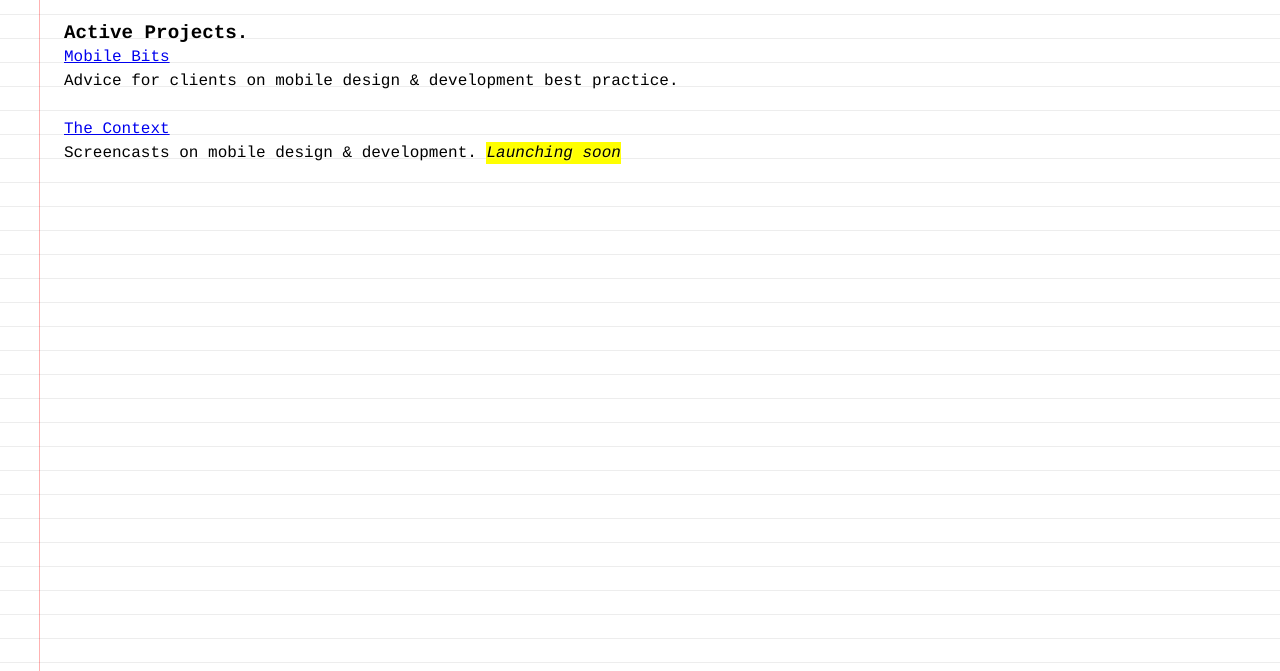
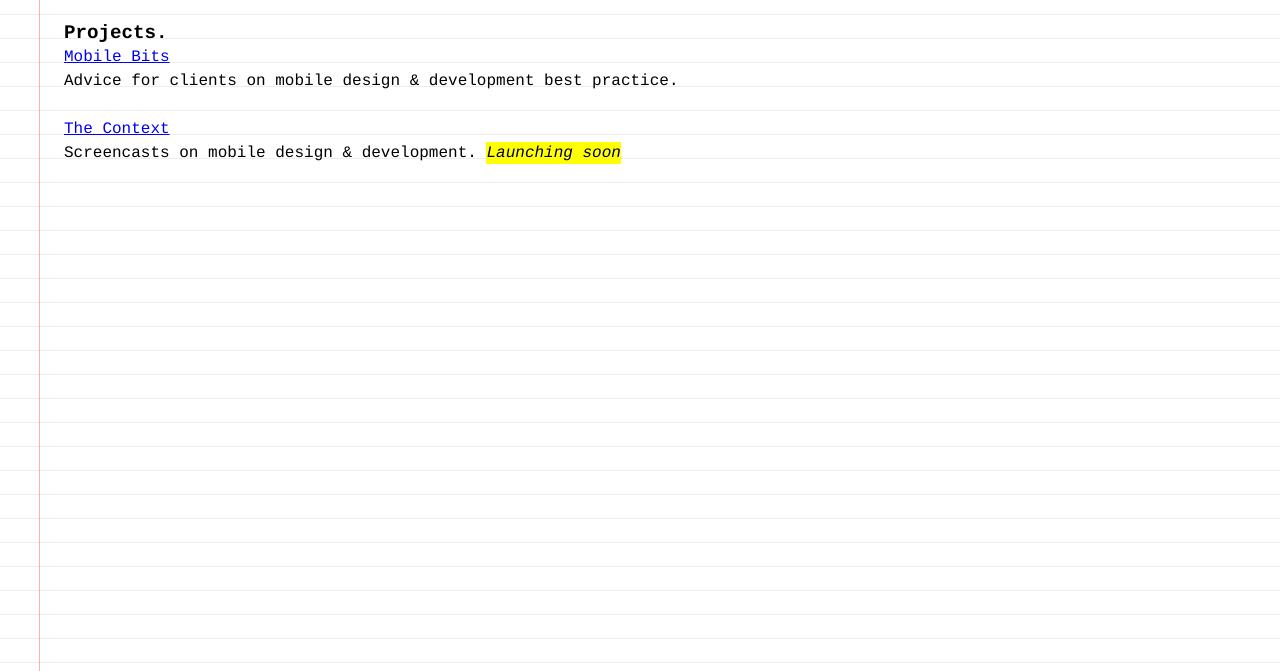
Before and after one commit to gleddy/gleddy.com, a plain HTML site: page index.html in a window 1280 px wide. Shown: the part 129-800 px from the top of the page. Drawn offline with Linux system fonts and the light colour scheme.

```diff
--- a/css/styles.less
+++ b/css/styles.less
@@ -20,7 +20,6 @@ margin-bottom: .2em;
 }
 h2 {
 font-size: 1.2em;
-/*margin-bottom: 1.3em;*/
 }
 h3 {
 font-size: 1em;
--- a/index.html
+++ b/index.html
@@ -21,7 +21,7 @@
 		<h1>Gleddy</h1>
 		<p><em>Mobile design director</em> at <a href="http://www.pinchzoom.com/gleddy">pinch/zoom</a>. Currently living in <a href="http://gowalla.com/guides/seattle">Seattle, WA</a>. Thinking in 140 chars on <a href="http://www.twitter.com/gleddy">Twitter</a>. Drip feeding pixels on <a href="http://www.dribbble.com/gleddy">Dribbble</a>. Committing work to <a href="https://github.com/gleddy">GitHub</a>. <!-- <del>Blogs at <a href="http://www.standardzilla.com">Standardzilla</a>. --></del> Updating work stuff on <a href="http://www.linkedin.com/profile/view?id=2865731&amp;authType=name&amp;authToken=iYPG&amp;locale=en_US&amp;pvs=pp&amp;trk=ppro_viewmore">Linkedin</a>.</p>
 
-		<h2>Active Projects.</h2>
+		<h2>Projects.</h2>
 		<h3><a href="http://mobilebits.pinchzoom.com">Mobile Bits</a></h3>
 		<p>Advice for clients on mobile design &amp; development best practice.</p>
 		<h3><a href="http://the-context.com">The Context</a></h3>
```
